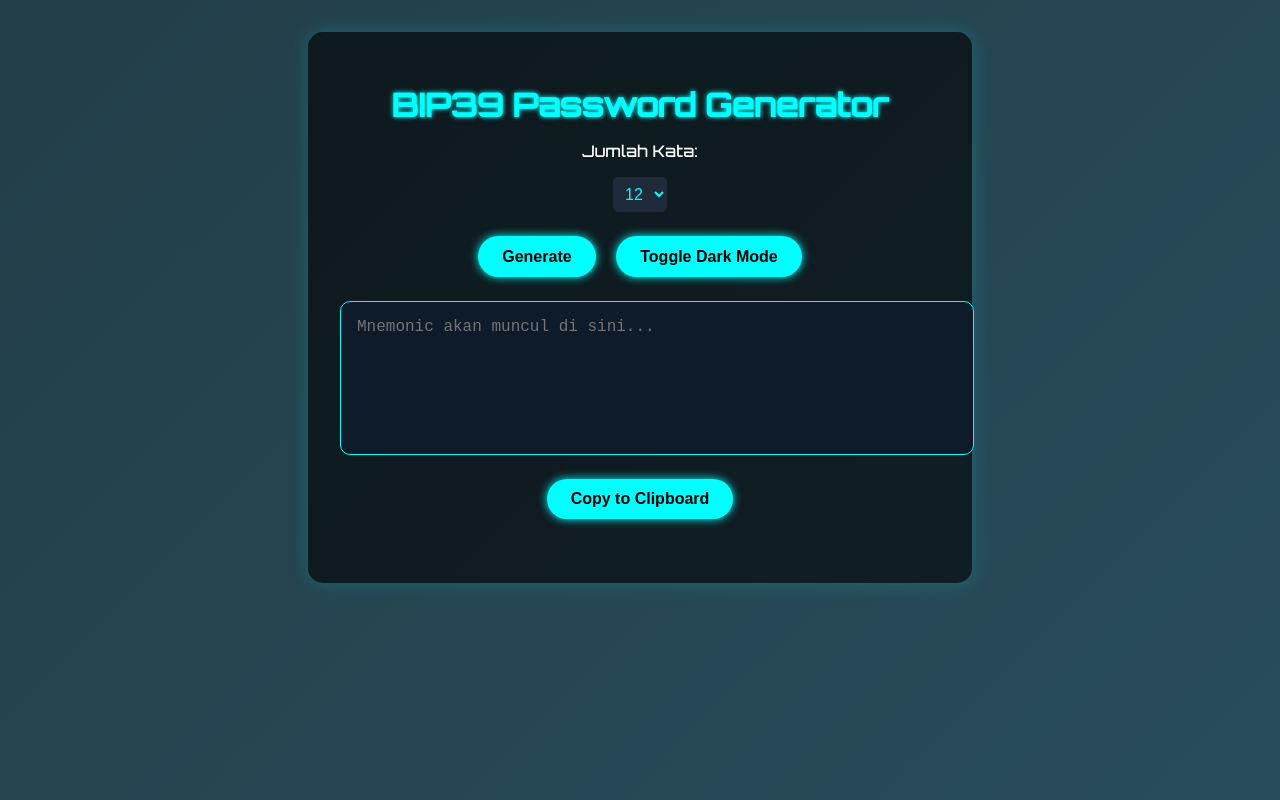
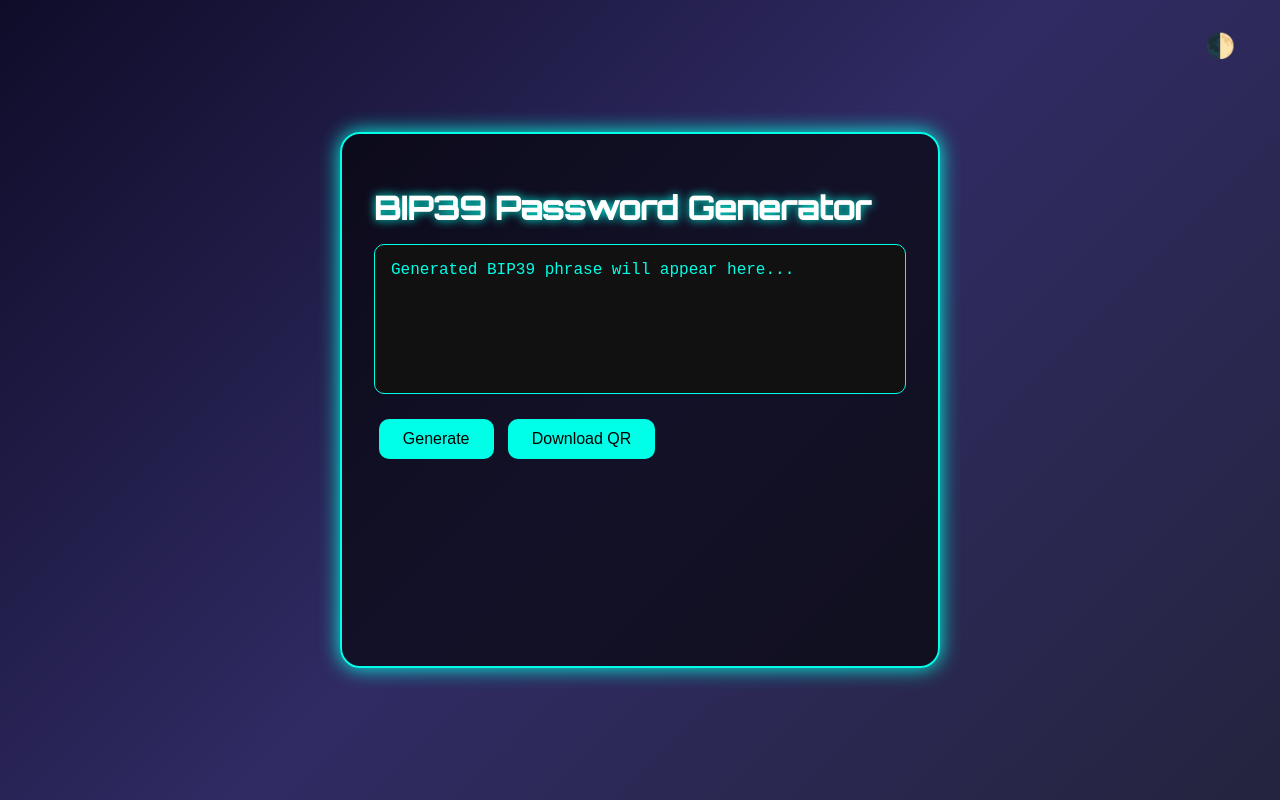
Before and after one commit to enzl-bit/BIP39-Wallet-generator, a plain HTML site: page index.html in a window 1280 px wide. Drawn offline with Linux system fonts and the light colour scheme; no server answers.

Commit message:
Update index.html

```diff
--- a/index.html
+++ b/index.html
@@ -1,31 +1,158 @@
-
 <!DOCTYPE html>
 <html lang="en">
 <head>
-    <meta charset="UTF-8">
-    <meta name="viewport" content="width=device-width, initial-scale=1.0">
-    <title>BIP39 Password Generator</title>
-    <link rel="stylesheet" href="style.css">
-    <script src="https://cdn.jsdelivr.net/npm/qrcodejs/qrcode.min.js"></script>
+  <meta charset="UTF-8" />
+  <meta name="viewport" content="width=device-width, initial-scale=1.0" />
+  <title>BIP39 Password Generator</title>
+  <link href="https://fonts.googleapis.com/css2?family=Orbitron:wght@500&display=swap" rel="stylesheet">
+  <style>
+    * {
+      box-sizing: border-box;
+    }
+
+    body {
+      margin: 0;
+      padding: 0;
+      font-family: 'Orbitron', sans-serif;
+      background: linear-gradient(135deg, #0f0c29, #302b63, #24243e);
+      color: #fff;
+      min-height: 100vh;
+      display: flex;
+      flex-direction: column;
+      align-items: center;
+      justify-content: center;
+      overflow-x: hidden;
+    }
+
+    h1 {
+      font-size: 2rem;
+      margin-bottom: 1rem;
+      text-shadow: 0 0 10px #00ffe7;
+    }
+
+    .container {
+      background-color: rgba(0, 0, 0, 0.6);
+      border: 2px solid #00ffe7;
+      padding: 2rem;
+      border-radius: 20px;
+      width: 90%;
+      max-width: 600px;
+      box-shadow: 0 0 20px #00ffe7;
+      animation: fadeIn 1s ease-in-out;
+    }
+
+    @keyframes fadeIn {
+      from { opacity: 0; transform: translateY(20px); }
+      to { opacity: 1; transform: translateY(0); }
+    }
+
+    textarea {
+      width: 100%;
+      height: 150px;
+      padding: 1rem;
+      border-radius: 10px;
+      border: 1px solid #00ffe7;
+      background-color: #111;
+      color: #00ffe7;
+      resize: none;
+      margin-bottom: 1rem;
+      font-size: 1rem;
+    }
+
+    button {
+      padding: 0.7rem 1.5rem;
+      font-size: 1rem;
+      border: none;
+      border-radius: 10px;
+      cursor: pointer;
+      background: #00ffe7;
+      color: #000;
+      transition: background 0.3s, transform 0.2s;
+      margin: 0.3rem;
+    }
+
+    button:hover {
+      background: #00ccba;
+      transform: scale(1.05);
+    }
+
+    .qr-container {
+      margin-top: 1rem;
+      animation: fadeIn 1s ease-in-out;
+    }
+
+    .dark-mode-toggle {
+      position: absolute;
+      top: 1rem;
+      right: 1rem;
+      background: none;
+      color: #00ffe7;
+      font-size: 1.5rem;
+      cursor: pointer;
+      border: none;
+    }
+
+    .dark-mode body {
+      background: #000;
+      color: #fff;
+    }
+  </style>
 </head>
 <body>
-    <div class="container">
-        <h1>BIP39 Password Generator</h1>
-        <label for="wordCount">Jumlah Kata:</label>
-        <select id="wordCount">
-            <option value="12">12</option>
-            <option value="15">15</option>
-            <option value="18">18</option>
-            <option value="21">21</option>
-            <option value="24">24</option>
-        </select>
-        <button id="generateBtn">Generate</button>
-        <button id="darkModeToggle">Toggle Dark Mode</button>
-        <textarea id="output" readonly placeholder="Mnemonic akan muncul di sini..."></textarea>
-        <div id="status"></div>
-        <button id="copyBtn">Copy to Clipboard</button>
-        <div id="qrcode"></div>
+  <button class="dark-mode-toggle" id="darkModeToggle">🌓</button>
+  <div class="container">
+    <h1>BIP39 Password Generator</h1>
+    <textarea id="output" readonly>Generated BIP39 phrase will appear here...</textarea>
+    <div>
+      <button id="generateBtn">Generate</button>
+      <button id="downloadQR">Download QR</button>
     </div>
-    <script src="main.js"></script>
+    <div class="qr-container">
+      <canvas id="qrCanvas"></canvas>
+    </div>
+  </div>
+  <script src="https://cdn.jsdelivr.net/npm/qrcode/build/qrcode.min.js"></script>
+  <script>
+    document.addEventListener("DOMContentLoaded", () => {
+      const output = document.getElementById("output");
+      const generateBtn = document.getElementById("generateBtn");
+      const qrCanvas = document.getElementById("qrCanvas");
+      const darkModeToggle = document.getElementById("darkModeToggle");
+      const downloadQR = document.getElementById("downloadQR");
+
+      const wordlist = [/* isi wordlist BIP39 di sini */];
+
+      function generateMnemonic() {
+        let phrase = [];
+        for (let i = 0; i < 12; i++) {
+          const index = Math.floor(Math.random() * wordlist.length);
+          phrase.push(wordlist[index]);
+        }
+        return phrase.join(" ");
+      }
+
+      function renderQRCode(text) {
+        QRCode.toCanvas(qrCanvas, text, { color: { dark: "#00ffe7", light: "#000000" } });
+      }
+
+      generateBtn.addEventListener("click", () => {
+        const mnemonic = generateMnemonic();
+        output.value = mnemonic;
+        renderQRCode(mnemonic);
+      });
+
+      downloadQR.addEventListener("click", () => {
+        const dataUrl = qrCanvas.toDataURL("image/png");
+        const link = document.createElement("a");
+        link.download = "bip39-qr.png";
+        link.href = dataUrl;
+        link.click();
+      });
+
+      darkModeToggle.addEventListener("click", () => {
+        document.body.classList.toggle("dark-mode");
+      });
+    });
+  </script>
 </body>
 </html>
```
